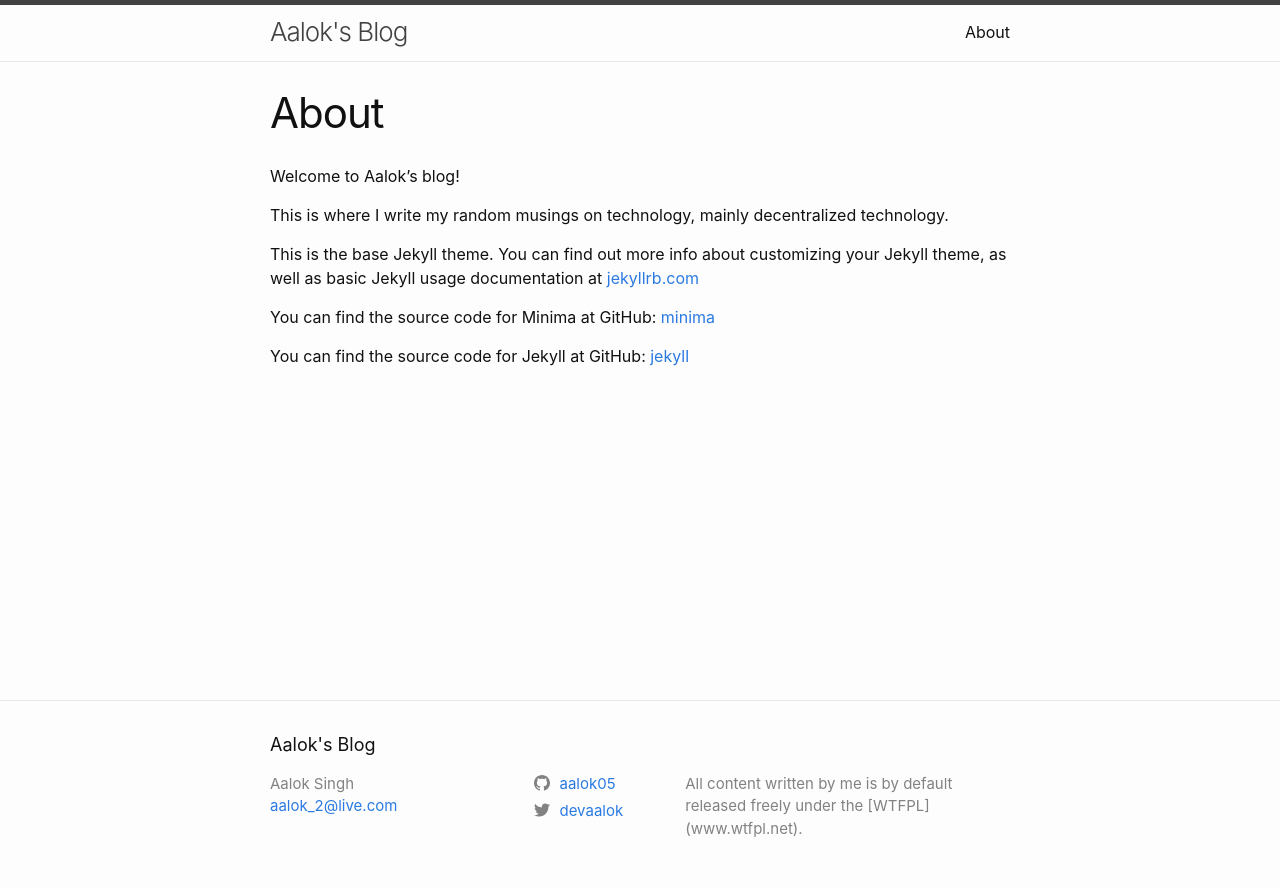
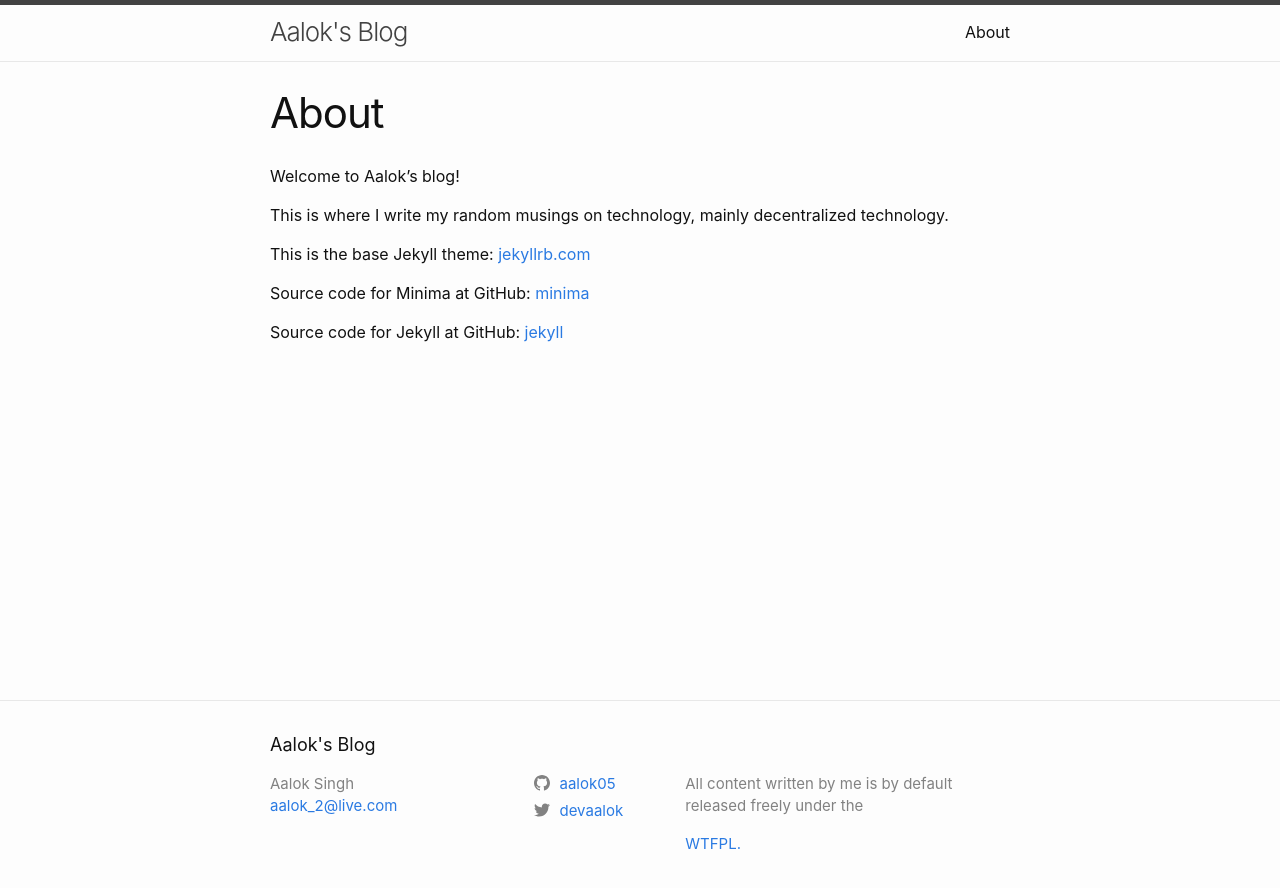
Before and after one commit to aalok05/aalok05.github.io, a Jekyll site: the page built from about.md, in a window 1280 px wide. Shown: the top 888 px of the page. Built offline with Jekyll 4.4.1, drawn with Linux system fonts in a browser that asks for light colours.

Commit message:
more changes to about

```diff
--- a/_config.yml
+++ b/_config.yml
@@ -1,8 +1,6 @@
 title: Aalok's Blog
 author: Aalok Singh
 email: aalok_2@live.com
-description: > # this means to ignore newlines until "twitter_username:"
-  All content written by me is by default released freely under the [WTFPL](www.wtfpl.net).
 
 # social links
 twitter_username: devaalok
--- a/_includes/footer.html
+++ b/_includes/footer.html
@@ -26,7 +26,7 @@
       </div>
 
       <div class="footer-col footer-col-3">
-        <p>{{- site.description | escape -}}</p>
+        <p>All content written by me is by default released freely under the </p> <a href="www.wtfpl.net">WTFPL.</a>
       </div>
     </div>
 
--- a/about.md
+++ b/about.md
@@ -8,8 +8,8 @@ Welcome to Aalok's blog!
 
 This is where I write my random musings on technology, mainly decentralized technology.
 
-This is the base Jekyll theme. You can find out more info about customizing your Jekyll theme, as well as basic Jekyll usage documentation at [jekyllrb.com](https://jekyllrb.com/)
+This is the base Jekyll theme: [jekyllrb.com](https://jekyllrb.com/)
 
-You can find the source code for Minima at GitHub: [minima](https://github.com/jekyll/minima)
+Source code for Minima at GitHub: [minima](https://github.com/jekyll/minima)
 
-You can find the source code for Jekyll at GitHub: [jekyll](https://github.com/jekyll/jekyll)
+Source code for Jekyll at GitHub: [jekyll](https://github.com/jekyll/jekyll)
```
